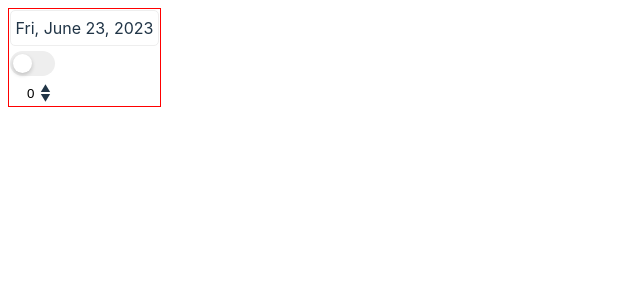
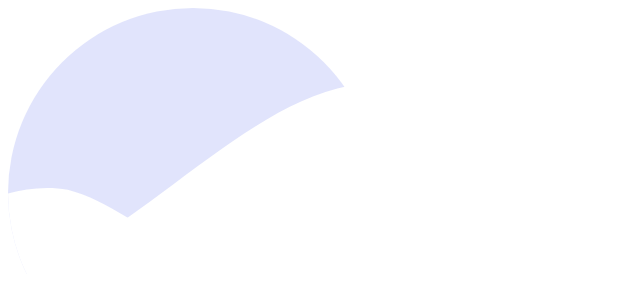
Before and after one commit to lv-zero-eu/playground, a Svelte app: page / in a window 1280 px wide. Shown: the top 300 px of the page, without its empty margins (0-640 px from the left). Built offline with nearby package versions, Linux system fonts and the light colour scheme.

Commit message:
Feat : svg logo

```diff
--- a/src/App.svelte
+++ b/src/App.svelte
@@ -4,11 +4,13 @@
   import CirclePreview from "./lib/Circle.svelte";
   import Chart from "./lib/Chart.svelte";
   import Input from "./lib/Input.svelte";
+  import Logo from "./lib/logo/Logo.svelte";
 </script>
 
 <main>
+  <Logo />
+  <!-- <Notification />
   <Input />
-  <!-- <Notification />
   <Chart />
   <Tree />
   <CirclePreview /> -->
--- /dev/null
+++ b/src/lib/logo/Logo.svelte
@@ -0,0 +1,71 @@
+<div class="container">
+  <svg
+    class="wave wave-1"
+    width="1421"
+    height="424"
+    viewBox="0 0 1421 424"
+    xmlns="http://www.w3.org/2000/svg"
+  >
+    <path
+      d="M-499 58.1667L-419 119.139C-339 180.111 -179 302.056 -19 277.667C141 253.278 301 82.5556 461 70.3611C621 58.1667 781 204.5 941 216.694C1101 228.889 1261 106.944 1341 45.9722L1421 -15V424H1341C1261 424 1101 424 941 424C781 424 621 424 461 424C301 424 141 424 -19 424C-179 424 -339 424 -419 424H-499V58.1667Z"
+    />
+  </svg>
+  <svg
+    class="wave wave-2"
+    width="1005"
+    height="426"
+    viewBox="0 0 1005 426"
+    xmlns="http://www.w3.org/2000/svg"
+  >
+    <path
+      d="M1001.18 369.102L941.416 309.385C881.65 249.668 762.119 130.233 641.178 152.68C520.236 175.127 397.885 339.457 277.061 350.08C156.237 360.704 36.9408 217.622 -83.648 204.599C-204.237 191.576 -326.118 308.611 -387.059 367.129L-448 425.646L-443.769 0L-383.416 0.599882C-323.063 1.19976 -202.357 2.39953 -81.6502 3.59929C39.0562 4.79905 159.763 5.99882 280.469 7.19858C401.175 8.39834 521.882 9.59811 642.588 10.7979C763.294 11.9976 884.001 13.1974 944.354 13.7973L1004.71 14.3972L1001.18 369.102Z"
+    />
+  </svg>
+
+  <svg
+    class="wave wave-3"
+    width="832"
+    height="211"
+    viewBox="0 0 832 211"
+    xmlns="http://www.w3.org/2000/svg"
+  >
+    <path
+      d="M1 29.9377L19.9943 20.0713C41.3629 12.6715 79.3514 -4.5948 119.714 2.80502C160.077 12.6715 198.066 47.2039 238.429 59.537C278.791 71.87 316.78 64.4702 357.143 47.2039C397.506 29.9377 435.494 2.80502 475.857 7.73824C516.22 12.6715 554.209 47.2039 594.571 84.203C634.934 123.669 672.923 168.068 713.286 187.801C753.649 210 791.637 210 813.006 210C791.637 210 753.649 210 713.286 210C672.923 210 634.934 210 594.571 210C554.209 210 516.22 210 475.857 210C435.494 210 397.506 210 357.143 210C316.78 210 278.791 210 238.429 210C198.066 210 160.077 210 119.714 210C79.3514 210 41.3629 210 19.9943 210H1V29.9377Z"
+    />
+  </svg>
+  <div class="circle" />
+</div>
+
+<style>
+  .container {
+    height: 370px;
+    aspect-ratio: 1/1;
+    border-radius: 50%;
+    position: relative;
+    overflow: hidden;
+  }
+  .circle {
+    border: 5px solid white;
+    border-radius: 50%;
+    height: calc(100% - 10px);
+    width: calc(100% - 10px);
+  }
+  .wave {
+    position: absolute;
+  }
+  .wave-1 {
+    bottom: -130px;
+    left: -250px;
+    fill: rgba(255, 255, 255, 0.15);
+  }
+  .wave-2 {
+    fill: rgba(196, 201, 250, 0.5);
+    top: -75px;
+    left: -300px;
+  }
+  .wave-3 {
+    bottom: -20px;
+    left: -60px;
+    fill: white;
+  }
+</style>
```
